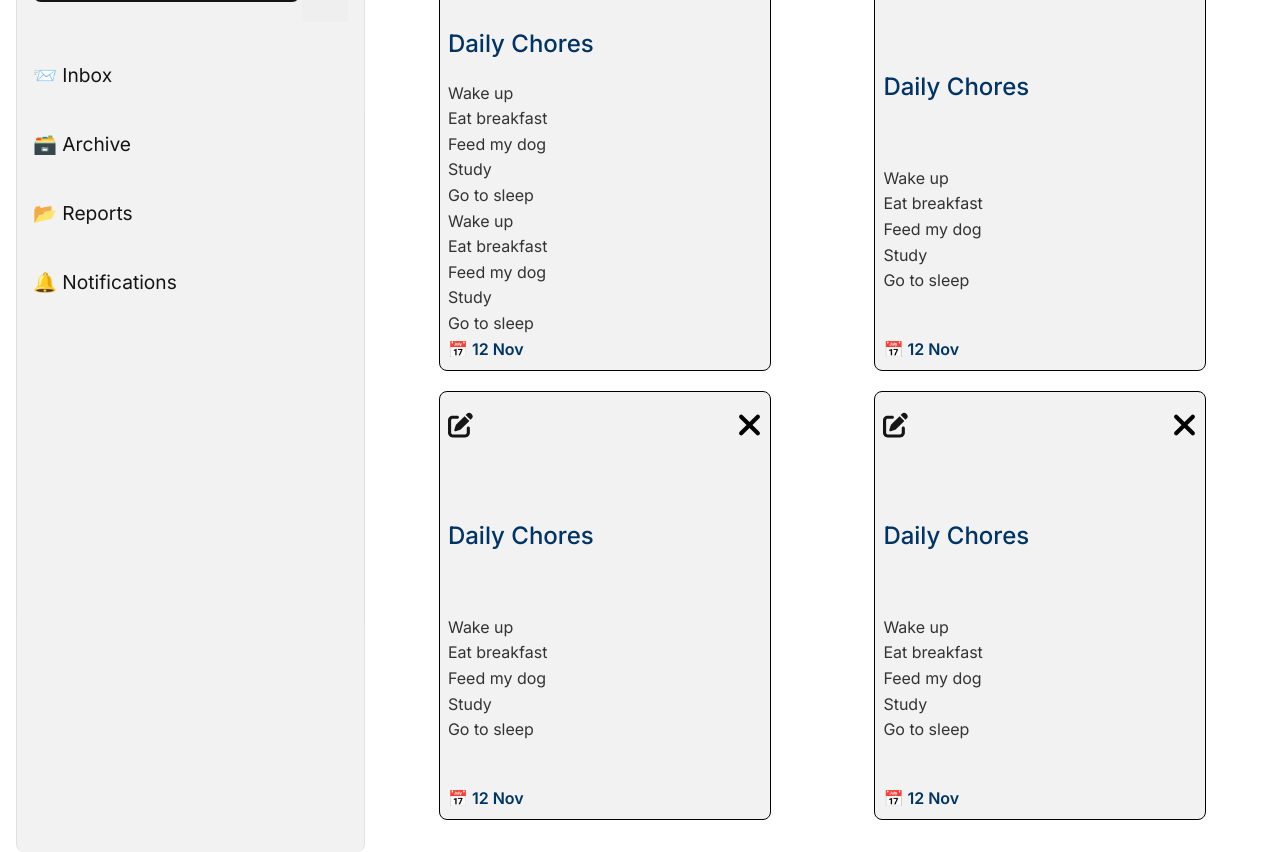
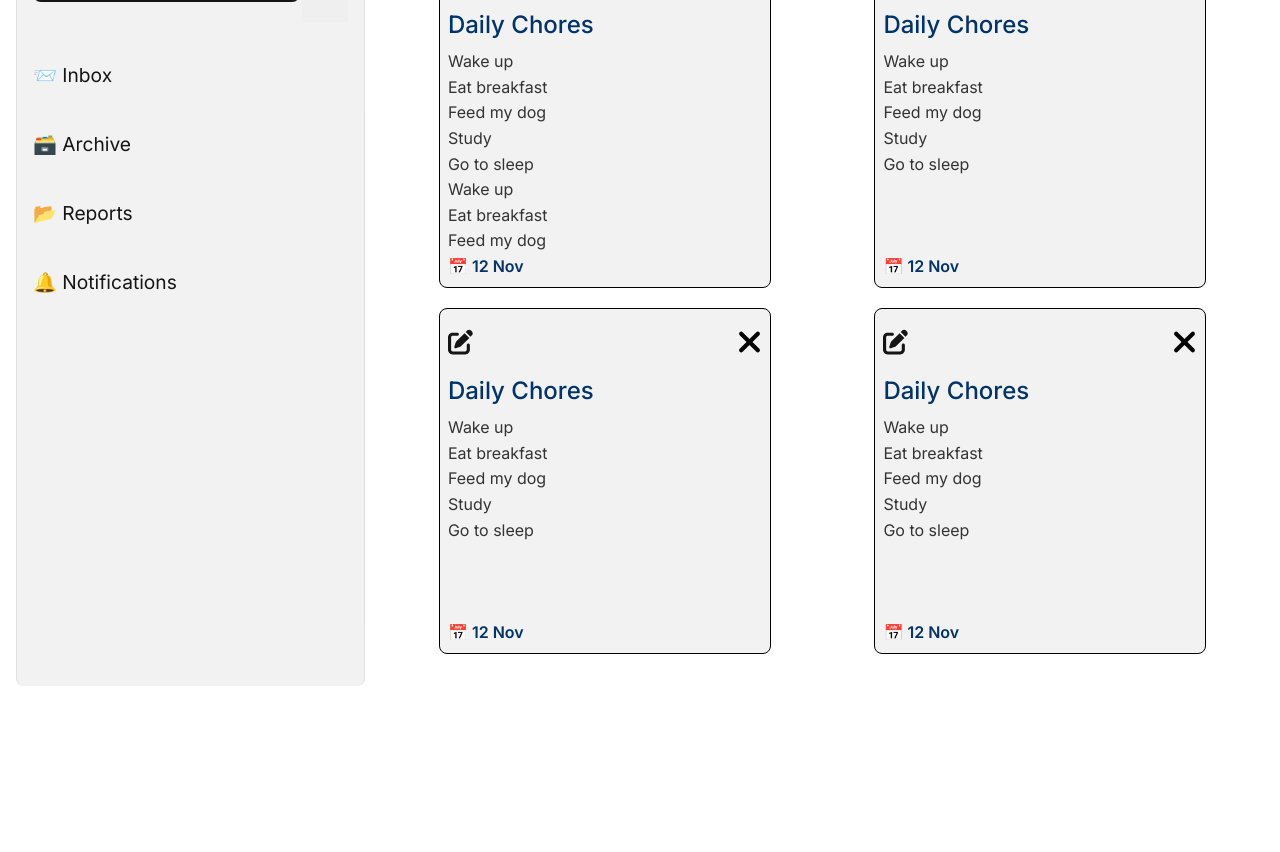
Before and after one commit to sleepyseaal/ToDo-List, a plain HTML site: page index.html in a window 1280 px wide. Shown: the part 141-993 px from the top of the page. After the commit the page ends 827 px from the top, so only its background shows below. Drawn offline with Linux system fonts and the light colour scheme.

Commit message:
fix: implement flex layout to the cards and adjust spacing for better responsivness
-Wrapped the list and the heading inside a new div for better positioning
-Implemented flexbox layout to the card to make sure the date box always stays on the bottom of the card whenever the height of the card get changed
-Adjusted elements margins

```diff
--- a/index.html
+++ b/index.html
@@ -44,11 +44,11 @@
 
       <div class="cards-container">
         <section class="card taller">
+          <div class="card-content">
             <div class="icons-box">
               <img src="edit.svg" alt="Edit List" width="50" height="50">
               <img src="x.svg" alt="Delete List">
             </div>
-
             <h2>Daily Chores</h2>
             <ul class="list">
               <li class="list-item">Wake up</li>
@@ -59,19 +59,40 @@
               <li class="list-item">Wake up</li>
               <li class="list-item">Eat breakfast</li>
               <li class="list-item">Feed my dog</li>
-            <li class="list-item">Study</li>
-            <li class="list-item">Go to sleep</li>
+
             </ul>
+          </div>
 
           <p class="list-date">📅 12 Nov</p>
         </section>
 
         <section class="card">
+          <div class="card-content">
             <div class="icons-box">
               <img src="edit.svg" alt="Edit List" width="50" height="50">
               <img src="x.svg" alt="Delete List">
             </div>
 
+            <h2>Daily Chores</h2>
+
+            <ul class="list">
+              <li class="list-item">Wake up</li>
+              <li class="list-item">Eat breakfast</li>
+              <li class="list-item">Feed my dog</li>
+              <li class="list-item">Study</li>
+              <li class="list-item">Go to sleep</li>
+            </ul>
+          </div>
+
+          <p class="list-date">📅 12 Nov</p>
+        </section>
+
+        <section class="card">
+          <div class="card-content">
+            <div class="icons-box">
+              <img src="edit.svg" alt="Edit List" width="50" height="50">
+              <img src="x.svg" alt="Delete List">
+            </div>
             <h2>Daily Chores</h2>
             <ul class="list">
               <li class="list-item">Wake up</li>
@@ -80,16 +101,17 @@
               <li class="list-item">Study</li>
               <li class="list-item">Go to sleep</li>
             </ul>
+          </div>
 
           <p class="list-date">📅 12 Nov</p>
         </section>
 
         <section class="card">
+          <div class="card-content">
             <div class="icons-box">
               <img src="edit.svg" alt="Edit List" width="50" height="50">
               <img src="x.svg" alt="Delete List">
             </div>
-
             <h2>Daily Chores</h2>
             <ul class="list">
               <li class="list-item">Wake up</li>
@@ -98,24 +120,7 @@
               <li class="list-item">Study</li>
               <li class="list-item">Go to sleep</li>
             </ul>
-
-          <p class="list-date">📅 12 Nov</p>
-        </section>
-
-        <section class="card">
-          <div class="icons-box">
-            <img src="edit.svg" alt="Edit List" width="50" height="50">
-            <img src="x.svg" alt="Delete List">
           </div>
-
-          <h2>Daily Chores</h2>
-          <ul class="list">
-            <li class="list-item">Wake up</li>
-            <li class="list-item">Eat breakfast</li>
-            <li class="list-item">Feed my dog</li>
-            <li class="list-item">Study</li>
-            <li class="list-item">Go to sleep</li>
-          </ul>
 
           <p class="list-date">📅 12 Nov</p>
         </section>
--- a/style.css
+++ b/style.css
@@ -136,10 +136,15 @@ h1 {
   flex-direction: column;
 }
 
+.card-content {
+  display: flex;
+  flex-direction: column;
+}
+
 .card h2 {
   padding-right: 7em;
-  margin-top: 1em;
-  margin-bottom: .7em;
+  margin-top: .2em;
+  margin-bottom: .2em;
   color: #003366;
   font-weight: 500;
 }
```
Lines whose indentation alone changed are shown as unchanged.
